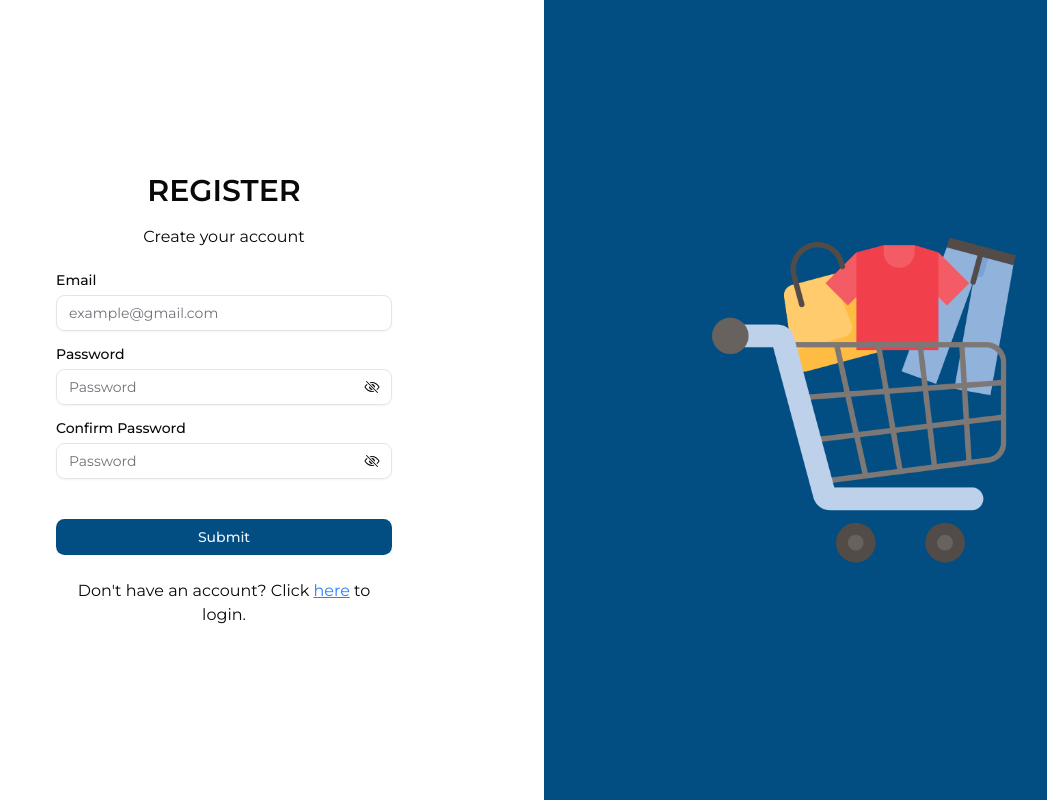
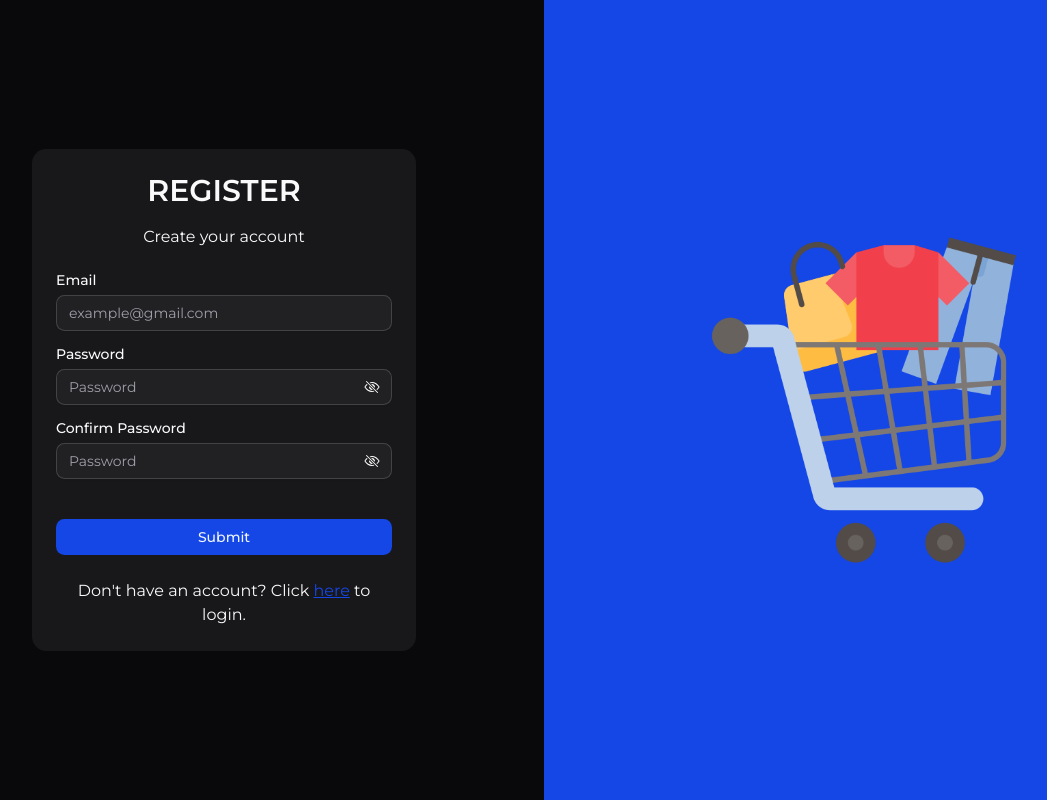
Before and after one commit to TruongNT03/TeeShop-FE, a React (Vite) app: page /register in a window 1280 px wide. Shown: the whole page, without its empty margins (96-1143 px from the left). Built offline with nearby package versions, Linux system fonts and the light colour scheme; no server answers.

Commit message:
update darkmode auth

```diff
--- a/src/main.tsx
+++ b/src/main.tsx
@@ -11,7 +11,7 @@ const queryClient = new QueryClient();
 createRoot(document.getElementById("root")!).render(
   <StrictMode>
     <QueryClientProvider client={queryClient}>
-      <ThemeProvider attribute="class" defaultTheme="system" enableSystem>
+      <ThemeProvider attribute="class" defaultTheme="dark" enableSystem>
         <App />
         <Toaster richColors />
       </ThemeProvider>
--- a/src/pages/ForgotPassword.tsx
+++ b/src/pages/ForgotPassword.tsx
@@ -190,7 +190,7 @@ const ForgotPassword = () => {
   );
 
   return (
-    <div className="min-h-screen w-full bg-white relative overflow-hidden flex">
+    <div className="min-h-screen w-full bg-background relative overflow-hidden flex">
       <motion.div
         initial={{ x: "100%", opacity: 0 }}
         animate={{ x: 0, opacity: 100 }}
--- a/src/pages/Login.tsx
+++ b/src/pages/Login.tsx
@@ -35,7 +35,7 @@ const Login = () => {
     isLoading,
   } = useLogin();
   return (
-    <div className="min-h-screen w-full bg-primary relative overflow-hidden flex">
+    <div className="min-h-screen w-full bg-background relative overflow-hidden flex">
       <motion.div
         className="flex-1 bg-primary z-20 flex justify-center items-center"
         initial={{ x: "100%" }}
@@ -48,7 +48,7 @@ const Login = () => {
         initial={{ x: "-100%", opacity: 0 }}
         animate={{ x: 0, opacity: 100 }}
         transition={{ duration: 0.7, ease: "easeIn" }}
-        className="w-full min-h-screen bg-white relative z-10 flex-1 flex flex-col justify-center items-center"
+        className="w-full min-h-screen bg-background relative z-10 flex-1 flex flex-col justify-center items-center"
       >
         <Card className="w-96 border-0 shadow-none">
           <CardHeader>
@@ -132,7 +132,7 @@ const Login = () => {
           <CardFooter>
             <div className="text-center mt-4">
               Don't have an account? Click{" "}
-              <Link to="/register" className="underline text-blue-400">
+              <Link to="/register" className="underline text-primary">
                 here
               </Link>{" "}
               to register.
--- a/src/pages/NotFound.tsx
+++ b/src/pages/NotFound.tsx
@@ -1,14 +1,12 @@
 import { Button } from "@/components/ui/button";
 import { Link } from "react-router-dom";
-
 const NotFound = () => {
   return (
-    <div className="min-h-screen w-full bg-white relative overflow-hidden">
+    <div className="min-h-screen w-full bg-background relative overflow-hidden">
       {/* Soft Blue Radial Background */}
       <div
         className="absolute inset-0 z-0"
         style={{
-          background: "#ffffff",
           backgroundImage: `
        radial-gradient(circle at top center, rgba(59, 130, 246, 0.5),transparent 70%)
      `,
@@ -19,7 +17,7 @@ const NotFound = () => {
         <img src="not-found.png" alt="" className="w-96" />
         <div className="text-2xl font-bold mt-8">Đi đâu đấy bạn ơi?</div>
         <Link to={"/"}>
-          <Button variant="secondary" className="mt-8 text-blue-600 ">
+          <Button variant="secondary" className="mt-8 text-primary">
             Về trang chủ
           </Button>
         </Link>
--- a/src/pages/Register.tsx
+++ b/src/pages/Register.tsx
@@ -19,7 +19,6 @@ import {
 import { Input } from "@/components/ui/input";
 import { Link, useNavigate } from "react-router-dom";
 import { Spinner } from "@/components/ui/spinner";
-import { Toaster } from "@/components/ui/sonner";
 import { toast } from "sonner";
 import { useForm } from "react-hook-form";
 import { zodResolver } from "@hookform/resolvers/zod";
@@ -48,7 +47,6 @@ const registerSchema = z
     message: "Mật khẩu xác nhận không khớp",
     path: ["confirmPassword"], // Gắn lỗi vào trường confirmPassword
   });
-
 type RegisterFormData = z.infer<typeof registerSchema>;
 
 const otpSchema = z.object({
@@ -273,12 +271,12 @@ const Register = () => {
   );
 
   return (
-    <div className="min-h-screen w-full bg-primary relative overflow-hidden flex">
+    <div className="min-h-screen w-full bg-background relative overflow-hidden flex">
       <motion.div
         initial={{ x: "100%", opacity: 0 }}
         animate={{ x: 0, opacity: 100 }}
         transition={{ duration: 0.7, ease: "easeIn" }}
-        className="flex-1 w-full bg-white min-h-screen relative z-10 flex flex-col justify-center items-center"
+        className="flex-1 w-full bg-background min-h-screen relative z-10 flex flex-col justify-center items-center"
       >
         <Card className="w-96 border-0 shadow-none">
           {step === "register" && renderRegisterStep()}
@@ -289,7 +287,7 @@ const Register = () => {
             <Link to="/login">
               <div className="text-center">
                 Don't have an account? Click{" "}
-                <span className="underline cursor-pointer text-blue-500">
+                <span className="underline cursor-pointer text-primary">
                   here
                 </span>{" "}
                 to login.
```
